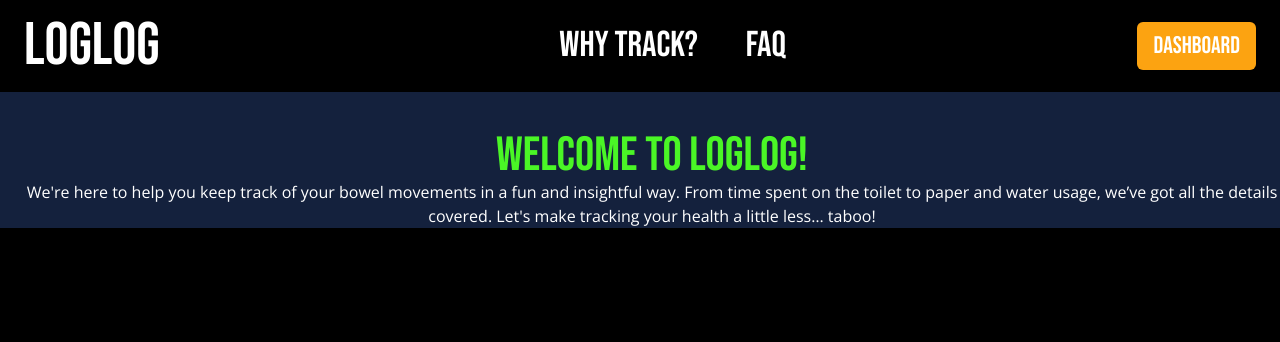
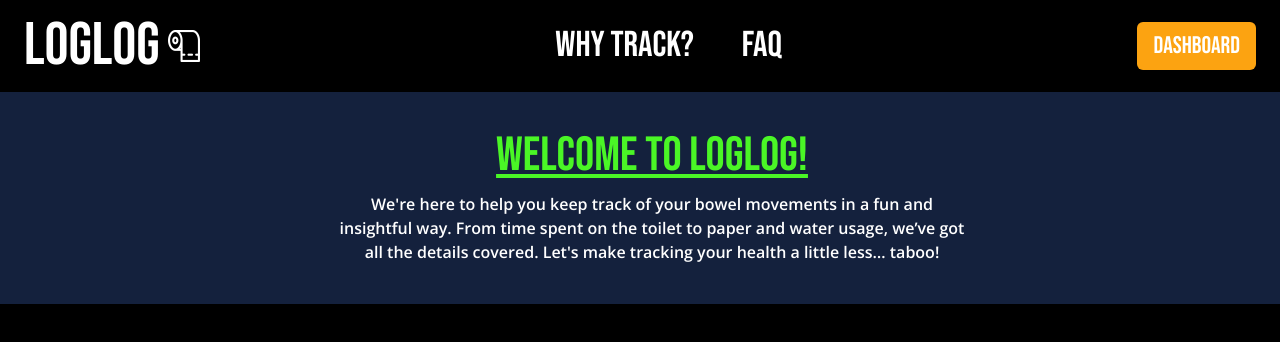
Before and after one commit to evansryan/loglog, a website: page public/index.html in a window 1280 px wide. Drawn offline with nearby package versions, Linux system fonts and the light colour scheme; a web font is replaced by a local one.

Commit message:
Added image to logo and updated styling

```diff
--- a/public/index.html
+++ b/public/index.html
@@ -12,18 +12,24 @@
   </head>
   <body class="antialiased bg-black">
     <header class="flex justify-between items-center py-4">
-      <div id="logo" class="text-6xl text-white font-bebas ml-6"><a href="/">LogLog</a></div>
-      <div id="navBar" class="flex text-4xl text-white font-bebas">
-        <a href="/" class="ml-12">Why track?</a>
-        <a href="/" class="ml-12">FAQ</a>
+      <div id="logo" class="text-6xl text-white font-bebas ml-6">
+        <a href="/">LogLog</a>
+      </div>
+      <div><img src="/src/assets/images/toiletpaper.png" alt="Welcome to LogLog" class="w-10 h-auto pl-2" /></div>
+      <div id="navBar" class="flex justify-center space-x-12 text-4xl text-white font-bebas flex-grow">
+        <a href="/">Why track?</a>
+        <a href="/">FAQ</a>
       </div>
       <div id="rightNav" class="flex items-center">
         <button id="dashboardButton" class="text-2xl text-white font-bebas mr-6 bg-brand_orange rounded-md px-4 py-2">Dashboard</button>
       </div>
     </header>
-    <div id="introduction" class="bg-brand_darkblue pt-10">
-      <h1 id="welcomeHeader" class="text-5xl text-brand_green font-bebas ml-6 text-center">Welcome to LogLog!</h1>
-      <p id="welcomeText" class="font-openSans text-white ml-6 text-center">We're here to help you keep track of your bowel movements in a fun and insightful way. From time spent on the toilet to paper and water usage, we’ve got all the details covered. Let's make tracking your health a little less… taboo!</p>
+
+    <div id="introduction" class="bg-brand_darkblue py-10">
+      <h1 id="welcomeHeader" class="text-5xl text-brand_green font-bebas ml-6 mb-3 text-center underline underline-offset-4">Welcome to LogLog!</h1>
+      <div class="flex justify-center">
+        <div id="welcomeText" class="font-openSans text-white ml-6 max-w-[625px] text-center font-semibold">We're here to help you keep track of your bowel movements in a fun and insightful way. From time spent on the toilet to paper and water usage, we’ve got all the details covered. Let's make tracking your health a little less… taboo!</div>
+      </div>
     </div>
   </body>
 </html>
```
Also changed, not shown: public/src/assets/images/toiletpaper.png (added), public/src/css/output.css, 1 other file.
